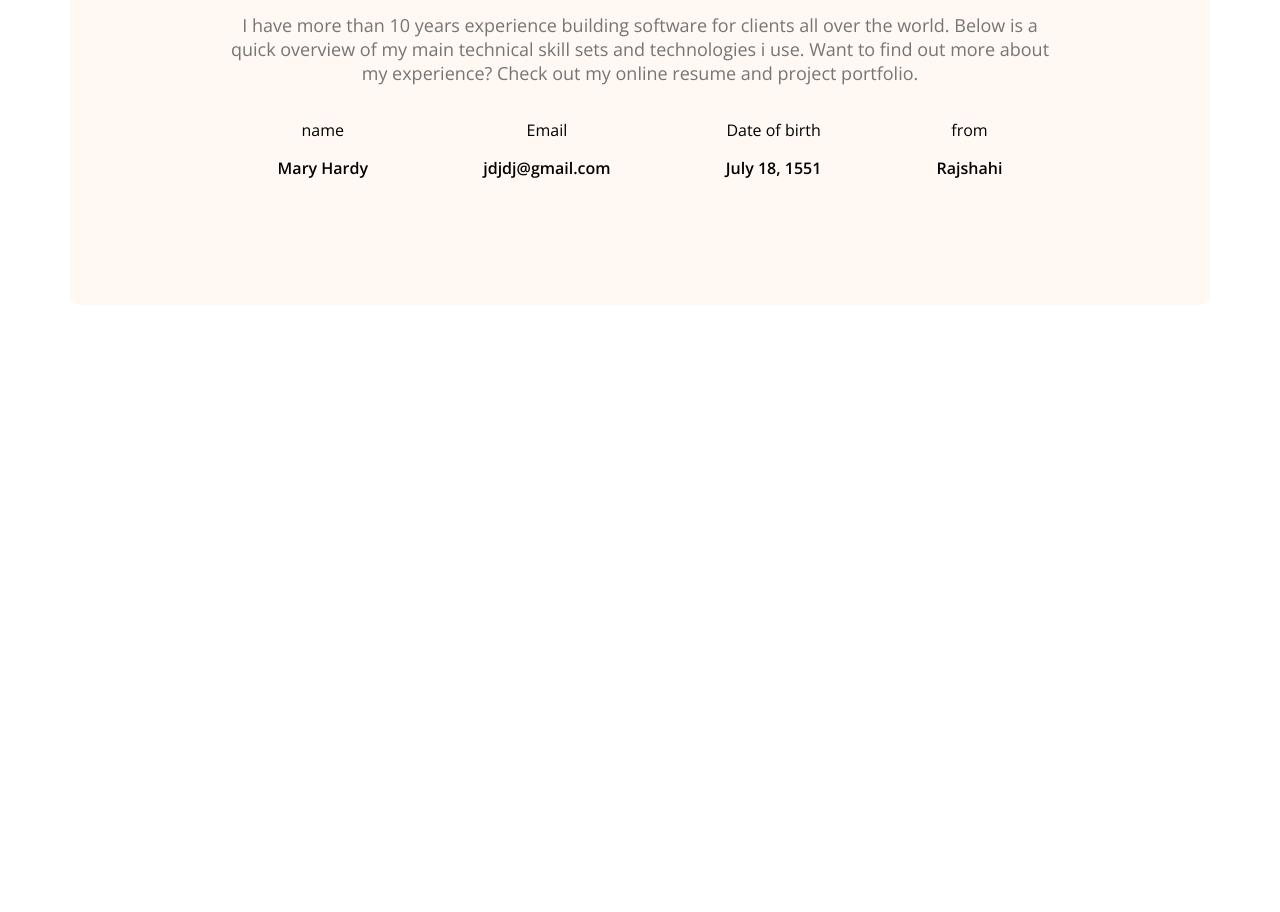
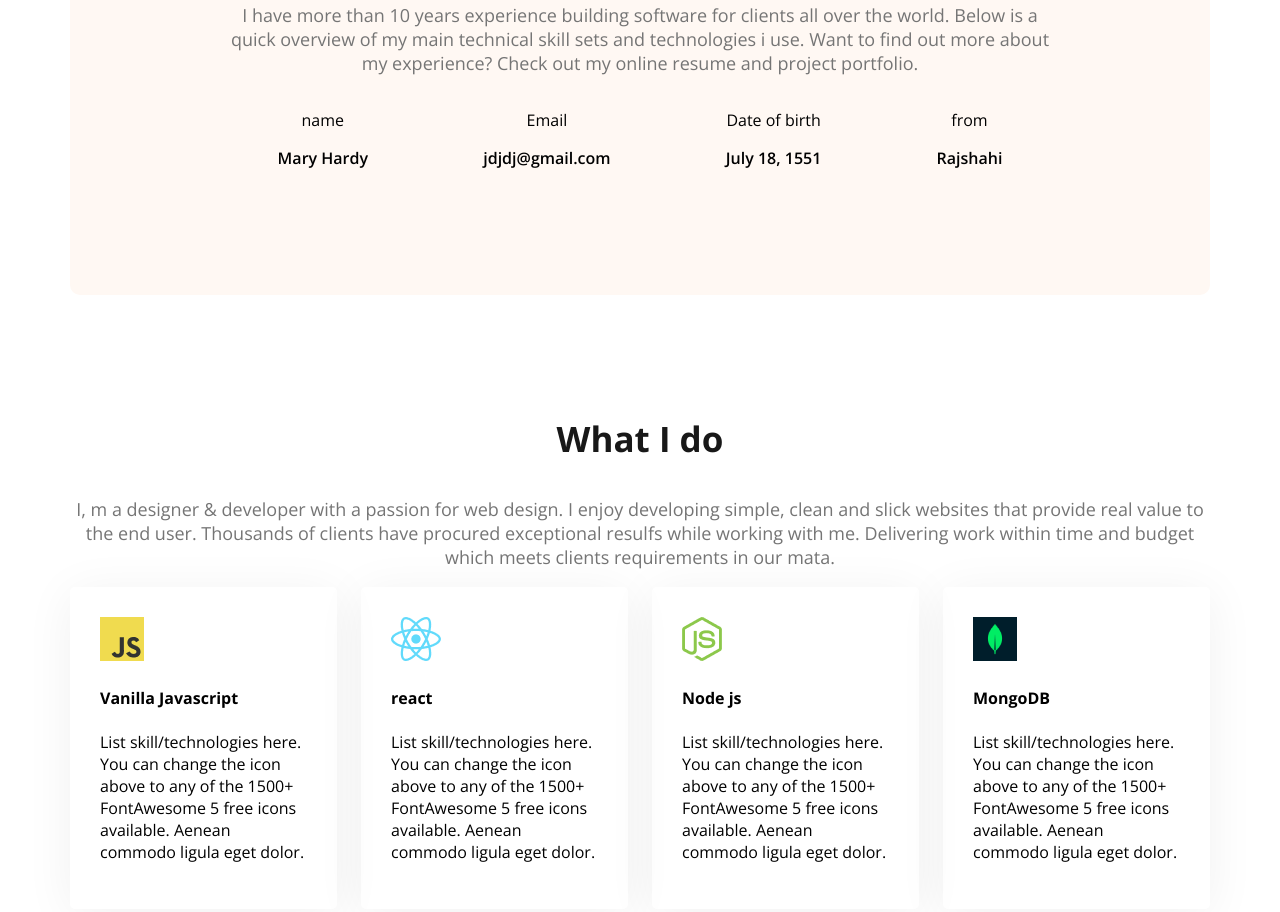
Before and after one commit to Durlov-D/web-dev-portfolio, a plain HTML site: page index.html in a window 1280 px wide. Shown: the part 1271-2183 px from the top of the page. Before the commit the page ends 1584 px from the top, so only its background shows below. Drawn offline with nearby package versions, Linux system fonts and the light colour scheme.

Commit message:
adding some codes

```diff
--- a/index.html
+++ b/index.html
@@ -62,6 +62,33 @@
          </div>
     </div>
 </section>
+<!-- what is do section start -->
+ <section class="skills">
+    <h3 class="section-title text-center"> What I do </h3>
+    <p class="section-description text-center">I, m a designer & developer with a passion for web design. I enjoy developing simple, clean and slick websites that provide real value to the end user. Thousands of clients have procured exceptional resulfs while working with me. Delivering work within time and budget which meets clients requirements in our mata.</p>
+    <div class="skills-container">
+        <div class="skill">
+            <img src="images/icons/js.png" alt="">
+            <h4 class="skill-title">Vanilla Javascript</h4>
+            <p class="skill-description">List skill/technologies here. You can change the icon above to any of the 1500+ FontAwesome 5 free icons available. Aenean commodo ligula eget dolor.</p>
+        </div>
+        <div class="skill">
+            <img src="images/icons/react.png" alt="">
+            <h4 class="skill-title">react</h4>
+            <p class="skill-description">List skill/technologies here. You can change the icon above to any of the 1500+ FontAwesome 5 free icons available. Aenean commodo ligula eget dolor.</p>
+        </div>
+        <div class="skill">
+            <img src="images/icons/nodejs.png" alt="">
+            <h4 class="skill-title">Node js</h4>
+            <p class="skill-description">List skill/technologies here. You can change the icon above to any of the 1500+ FontAwesome 5 free icons available. Aenean commodo ligula eget dolor.</p>
+        </div>
+        <div class="skill">
+            <img src="images/icons/mongo.png" alt="">
+            <h4 class="skill-title">MongoDB</h4>
+            <p class="skill-description">List skill/technologies here. You can change the icon above to any of the 1500+ FontAwesome 5 free icons available. Aenean commodo ligula eget dolor.</p>
+        </div>
+    </div>
+ </section>
     </main>
     <footer>
 
--- a/styles/portfolio.css
+++ b/styles/portfolio.css
@@ -17,6 +17,9 @@
 }
 .dark-2{
     color: #474747;
+}
+.text-center{
+    text-align: center;
 }
 /*header*/
 .header{
@@ -95,12 +98,16 @@ main{
     max-width: 1140px;
     margin: 0 auto;
 }
+main section{
+    margin-top: 120px;
+    margin-bottom: 120px;
+}
 /*about styles*/
 .about{
     border-radius: 10px;
     padding: 110px 150px;
     text-align: center;
-    margin-top: 130px;
+
 }
 .about-items{
     display: flex;
@@ -109,3 +116,14 @@ main{
 .item-description{
     font-weight: 600;
 }
+/*skills section*/
+
+.skills-container{
+display: flex;
+gap: 24px ;
+}
+.skill{
+    padding: 30px;
+    border-radius: 5px;
+    box-shadow: 0px 6px 50px 0px rgba(0, 0, 0, 0.06);
+}
```
